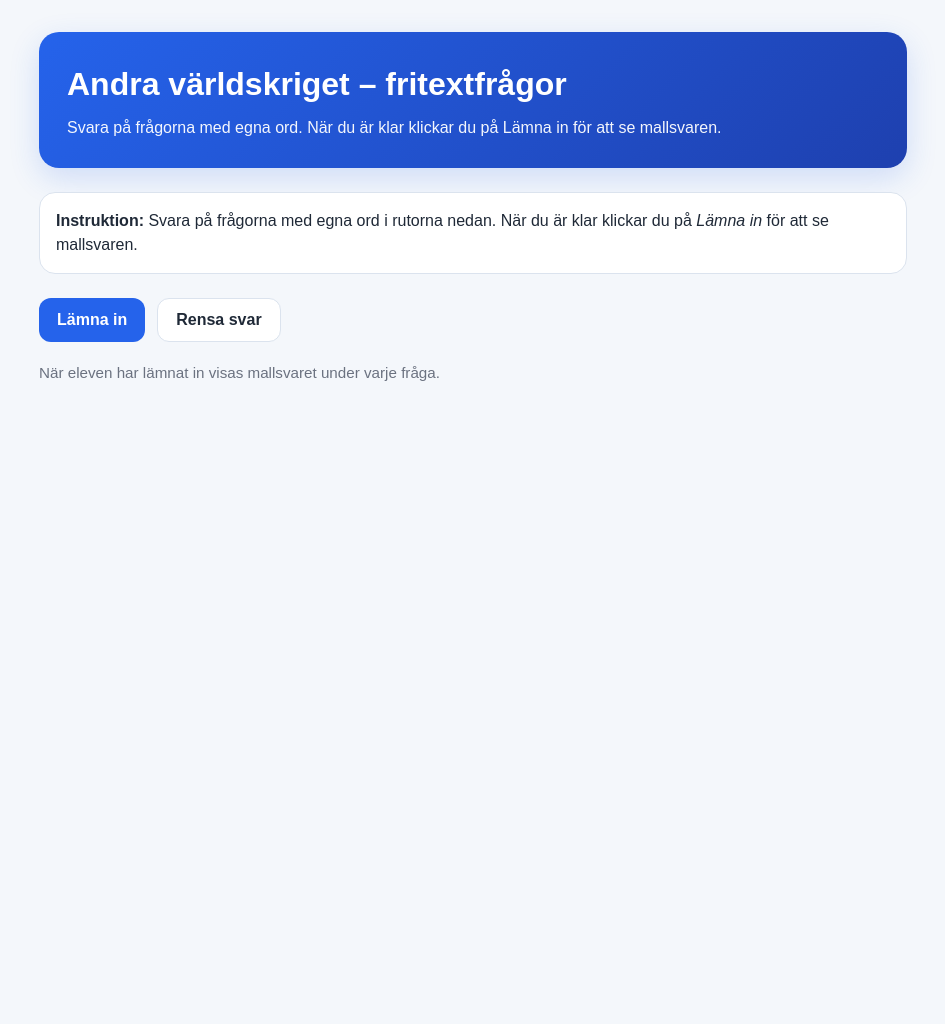
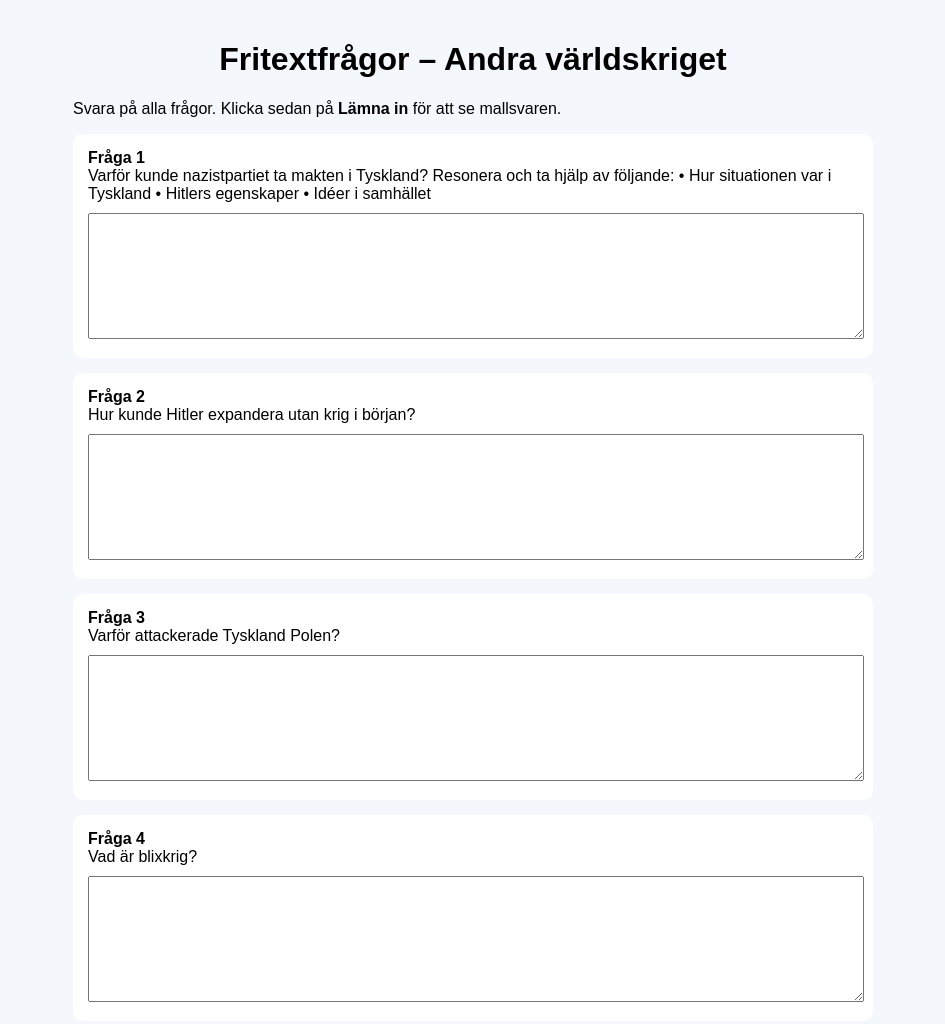
Before and after one commit to AlbinSvensson1878/WWII-fritext, a plain HTML site: page index.html in a window 1280 px wide. Shown: the top 1024 px of the page, without its empty margins (167-1112 px from the left). Before the commit the page ends 800 px from the top, so only its background shows below. Drawn offline with Linux system fonts and the light colour scheme.

Commit message:
Update index.html

```diff
--- a/index.html
+++ b/index.html
@@ -4,276 +4,163 @@
   <meta charset="UTF-8" />
   <meta name="viewport" content="width=device-width, initial-scale=1.0" />
   <title>Andra världskriget – fritextfrågor</title>
+
   <style>
-    :root {
-      --bg: #f4f7fb;
-      --card: #ffffff;
-      --text: #1f2937;
-      --muted: #6b7280;
-      --primary: #2563eb;
-      --primary-dark: #1d4ed8;
-      --border: #dbe3ee;
-      --success: #ecfdf5;
-      --success-border: #86efac;
-    }
-
-    * { box-sizing: border-box; }
-
     body {
+      font-family: Arial, sans-serif;
+      background: #f4f7fb;
       margin: 0;
-      font-family: Arial, Helvetica, sans-serif;
-      background: var(--bg);
-      color: var(--text);
-      line-height: 1.5;
+      padding: 20px;
     }
 
     .container {
-      max-width: 900px;
-      margin: 0 auto;
-      padding: 32px 16px 48px;
-    }
-
-    .header {
-      background: linear-gradient(135deg, #2563eb, #1e40af);
-      color: white;
-      border-radius: 20px;
-      padding: 28px;
-      margin-bottom: 24px;
-      box-shadow: 0 10px 30px rgba(37, 99, 235, 0.18);
+      max-width: 800px;
+      margin: auto;
     }
 
     h1 {
-      margin: 0 0 8px;
-      font-size: 2rem;
+      text-align: center;
     }
 
-    .subtitle {
-      margin: 0;
-      opacity: 0.95;
-    }
-
-    .info-box {
-      background: #fff;
-      border: 1px solid var(--border);
-      border-radius: 16px;
-      padding: 16px;
-      margin-bottom: 20px;
-    }
-
-    .question-card {
-      background: var(--card);
-      border: 1px solid var(--border);
-      border-radius: 18px;
-      padding: 20px;
-      margin-bottom: 18px;
-      box-shadow: 0 4px 14px rgba(0,0,0,0.04);
-    }
-
-    .question-title {
-      font-size: 1.15rem;
-      font-weight: bold;
-      margin-bottom: 8px;
-    }
-
-    .question-text {
-      margin-bottom: 12px;
+    .question {
+      background: white;
+      padding: 15px;
+      margin-bottom: 15px;
+      border-radius: 10px;
     }
 
     textarea {
       width: 100%;
-      min-height: 130px;
-      border: 1px solid #cbd5e1;
-      border-radius: 12px;
-      padding: 12px;
-      font-size: 1rem;
-      resize: vertical;
-      font-family: inherit;
-    }
-
-    textarea:focus {
-      outline: 2px solid #93c5fd;
-      border-color: var(--primary);
-    }
-
-    .button-row {
-      display: flex;
-      gap: 12px;
-      flex-wrap: wrap;
-      margin-top: 24px;
+      height: 120px;
+      margin-top: 10px;
     }
 
     button {
-      border: none;
-      border-radius: 12px;
-      padding: 12px 18px;
-      font-size: 1rem;
-      font-weight: bold;
-      cursor: pointer;
+      padding: 10px 20px;
+      font-size: 16px;
+      margin-top: 20px;
     }
 
-    .primary {
-      background: var(--primary);
-      color: white;
-    }
-
-    .primary:hover {
-      background: var(--primary-dark);
-    }
-
-    .secondary {
-      background: white;
-      color: var(--text);
-      border: 1px solid var(--border);
-    }
-
-    .answer-box {
+    .answer {
       display: none;
-      margin-top: 14px;
-      padding: 14px;
-      background: var(--success);
-      border: 1px solid var(--success-border);
-      border-radius: 12px;
-    }
-
-    .answer-label {
-      font-weight: bold;
-      margin-bottom: 6px;
+      background: #e6ffe6;
+      padding: 10px;
+      margin-top: 10px;
+      border-radius: 8px;
+      white-space: pre-line;
     }
 
     .warning {
-      margin-top: 16px;
-      color: #b91c1c;
-      font-weight: bold;
+      color: red;
       display: none;
-    }
-
-    .footer-note {
-      color: var(--muted);
-      margin-top: 20px;
-      font-size: 0.95rem;
+      margin-top: 10px;
     }
   </style>
 </head>
+
 <body>
 <div class="container">
-    <div class="header">
-      <h1>Andra världskriget – fritextfrågor</h1>
-      <p class="subtitle">Svara på frågorna med egna ord. När du är klar klickar du på Lämna in för att se mallsvaren.</p>
-    </div>
-
-    <div class="info-box">
-      <strong>Instruktion:</strong> Svara på frågorna med egna ord i rutorna nedan. När du är klar klickar du på <em>Lämna in</em> för att se mallsvaren.
-    </div>
+  <h1>Fritextfrågor – Andra världskriget</h1>
+  <p>Svara på alla frågor. Klicka sedan på <b>Lämna in</b> för att se mallsvaren.</p>
 
   <div id="questions"></div>
 
-    <div class="button-row">
-      <button class="primary" onclick="submitAnswers()">Lämna in</button>
-      <button class="secondary" onclick="resetAnswers()">Rensa svar</button>
+  <button onclick="submitAnswers()">Lämna in</button>
+  <button onclick="resetAnswers()">Rensa</button>
+
+  <div id="warning" class="warning">
+    Du måste svara på alla frågor först!
   </div>
-
-    <div id="warning" class="warning">Du behöver skriva något i alla svarsrutor först.</div>
-    <div class="footer-note">När eleven har lämnat in visas mallsvaret under varje fråga.</div>
 </div>
 
 <script>
 const questions = [
 {
-{
   title: "Fråga 1",
-  text: "Varför kunde nazistpartiet ta makten i Tyskland? Resonera och ta hjälp av följande:\n• Hur situationen var i Tyskland (politik och ekonomi)\n• Hitlers egenskaper\n• Idéer och värderingar i samhället",
-  modelAnswer: `Nazistpartiet kunde ta makten i Tyskland av flera orsaker. En viktig orsak var att landet befann sig i en svår situation efter första världskriget. Tyskland hade förlorat kriget och tvingats skriva under Versaillesfreden. Många upplevde detta som orättvist, och landet fick stora ekonomiska problem.
+  text: "Varför kunde nazistpartiet ta makten i Tyskland? Resonera och ta hjälp av följande:\n• Hur situationen var i Tyskland\n• Hitlers egenskaper\n• Idéer i samhället",
+  modelAnswer: `Nazistpartiet kunde ta makten i Tyskland av flera orsaker. En viktig orsak var att landet hade stora problem efter första världskriget. Tyskland hade förlorat kriget och tvingats skriva under Versaillesfreden, vilket många upplevde som orättvist.
 
-Under 1930-talet blev situationen ännu värre när den stora depressionen slog till. Många blev arbetslösa och fattiga. Förtroendet för demokratin minskade eftersom många tyckte att politikerna inte kunde lösa problemen.
+Under 1930-talet blev situationen ännu värre när den stora depressionen slog till. Många människor blev arbetslösa och fattiga. Förtroendet för demokratin minskade eftersom många tyckte att politikerna inte kunde lösa problemen.
 
-En annan viktig orsak var Adolf Hitler själv. Han var en stark talare och kunde påverka människor genom sina tal och sin propaganda. Han lovade att göra Tyskland starkt igen, skapa jobb och återställa landets stolthet. Många människor började därför stödja honom.
+En annan viktig orsak var Adolf Hitler. Han var en skicklig talare och använde propaganda för att påverka människor. Han lovade jobb och att göra Tyskland starkt igen.
 
-Nazistpartiet utnyttjade också idéer som redan fanns i samhället. Nationalism var stark, och många ville att Tyskland skulle bli en stormakt igen. Det fanns också antisemitism, vilket nazisterna använde när de skyllde landets problem på judar och andra grupper.
+Nazisterna utnyttjade också idéer som redan fanns i samhället, som nationalism och antisemitism. De skyllde problemen på olika grupper och lovade enkla lösningar.
 
-Sammanfattningsvis tog nazistpartiet makten på grund av en kombination av ekonomisk kris, svag demokrati, Hitlers ledarskap och idéer i samhället som nazisterna kunde utnyttja.`
+Sammanfattningsvis tog nazistpartiet makten på grund av ekonomiska problem, svag demokrati, Hitlers ledarskap och idéer i samhället.`
 },
+
 {
   title: "Fråga 2",
   text: "Hur kunde Hitler expandera utan krig i början?",
-        modelAnswer: `Hitler började bryta mot Versaillesfreden steg för steg, men andra länder reagerade svagt. Han rustade upp militären och skickade trupper till Rhenlandet 1936. Varken Frankrike eller Storbritannien ingrep militärt.
+  modelAnswer: `Hitler började bryta mot Versaillesfreden steg för steg. Han byggde upp militären och skickade trupper till Rhenlandet 1936 utan att andra länder ingrep.
 
-1938 genomfördes Anschluss, där Tyskland tog över Österrike. Samma år krävde Hitler områden i Tjeckoslovakien med många tysktalande invånare. Vid Münchenöverenskommelsen gick Storbritannien och Frankrike med på detta i hopp om att bevara freden.
+1938 tog Tyskland över Österrike (Anschluss). Samma år fick Hitler områden i Tjeckoslovakien genom Münchenöverenskommelsen.
 
-Denna politik kallas eftergiftspolitik. Länderna ville undvika ett nytt krig och trodde att Hitlers krav skulle ta slut. Därför kunde Tyskland expandera utan att det blev krig i början.`
+Storbritannien och Frankrike ville undvika krig och lät därför Hitler fortsätta. Detta kallas eftergiftspolitik.`
 },
+
 {
   title: "Fråga 3",
-        text: "Varför attackerade Tyskland Polen och vilken roll spelade relationen med Sovjetunionen?",
-        modelAnswer: `Hitler ville expandera österut och skapa "livsrum" för tyskar. Polen låg strategiskt och hade områden som Tyskland tidigare förlorat efter första världskriget.
+  text: "Varför attackerade Tyskland Polen?",
+  modelAnswer: `Hitler ville utöka Tyskland och skapa livsrum. Polen hade områden som Tyskland tidigare förlorat.
 
-För att undvika ett tvåfrontskrig slöt Tyskland och Sovjetunionen Molotov–Ribbentrop-pakten. I ett hemligt tillägg delade de upp Östeuropa mellan sig, inklusive Polen.
+Tyskland och Sovjetunionen skrev ett avtal där de delade upp Polen mellan sig. När Tyskland attackerade Polen 1939 startade andra världskriget.`
+},
 
-Den 1 september 1939 attackerade Tyskland Polen från väst. Några veckor senare gick Sovjetunionen in från öst. Detta gjorde att Polen snabbt besegrades. Angreppet fick Storbritannien och Frankrike att förklara krig mot Tyskland, vilket startade andra världskriget.`
-      },
 {
   title: "Fråga 4",
-        text: "Vad menas med blixkrig och varför var det framgångsrikt?",
-        modelAnswer: `Blixkrig (tyska "Blitzkrieg") var en snabb och rörlig krigföring. Den byggde på att flygplan bombade viktiga mål samtidigt som stridsvagnar och motoriserade trupper snabbt ryckte fram. Målet var att bryta igenom fiendens linjer och skapa förvirring innan motståndaren hann organisera sig.
+  text: "Vad är blixkrig?",
+  modelAnswer: `Blixkrig är en snabb krigsmetod där flyg och stridsvagnar används tillsammans för att snabbt slå ut fienden.
 
-Tyskland använde denna taktik när de anföll Polen 1939 och senare Frankrike 1940. Genom snabb kommunikation, radio och samordning mellan flyg och marktrupper kunde de omringa fienden.
-
-Blixkriget var framgångsrikt eftersom många länder fortfarande planerade för ett långsamt skyttegravskrig som under första världskriget. De var inte redo för snabba anfall, vilket gav Tyskland stora tidiga segrar.`
+Metoden var effektiv eftersom många länder inte var förberedda på snabba attacker.`
 }
 ];
 
-    const questionsContainer = document.getElementById('questions');
+const container = document.getElementById("questions");
 
-    function renderQuestions() {
-      questionsContainer.innerHTML = '';
-      questions.forEach((q, index) => {
-        const card = document.createElement('div');
-        card.className = 'question-card';
+questions.forEach((q, i) => {
+  const div = document.createElement("div");
+  div.className = "question";
 
-        card.innerHTML = `
-          <div class="question-title">${q.title}</div>
-          <div class="question-text">${q.text}</div>
-          <textarea id="answer-${index}" placeholder="Skriv ditt svar här..."></textarea>
-          <div id="model-${index}" class="answer-box">
-            <div class="answer-label">Mallsvar:</div>
-            <div style="white-space: pre-line;">${q.modelAnswer}</div>
-          </div>
+  div.innerHTML = `
+    <b>${q.title}</b><br>
+    ${q.text}
+    <textarea id="answer-${i}"></textarea>
+    <div id="model-${i}" class="answer">${q.modelAnswer}</div>
   `;
 
-        questionsContainer.appendChild(card);
+  container.appendChild(div);
 });
-    }
 
 function submitAnswers() {
-      const warning = document.getElementById('warning');
   let allAnswered = true;
 
-      questions.forEach((_, index) => {
-        const answer = document.getElementById(`answer-${index}`).value.trim();
-        if (!answer) {
-          allAnswered = false;
-        }
+  questions.forEach((_, i) => {
+    const val = document.getElementById(`answer-${i}`).value.trim();
+    if (!val) allAnswered = false;
   });
 
   if (!allAnswered) {
-        warning.style.display = 'block';
+    document.getElementById("warning").style.display = "block";
     return;
   }
 
-      warning.style.display = 'none';
-      questions.forEach((_, index) => {
-        document.getElementById(`model-${index}`).style.display = 'block';
+  document.getElementById("warning").style.display = "none";
+
+  questions.forEach((_, i) => {
+    document.getElementById(`model-${i}`).style.display = "block";
   });
 }
 
 function resetAnswers() {
-      document.getElementById('warning').style.display = 'none';
-      questions.forEach((_, index) => {
-        document.getElementById(`answer-${index}`).value = '';
-        document.getElementById(`model-${index}`).style.display = 'none';
+  document.getElementById("warning").style.display = "none";
+
+  questions.forEach((_, i) => {
+    document.getElementById(`answer-${i}`).value = "";
+    document.getElementById(`model-${i}`).style.display = "none";
   });
 }
+</script>
 
-    renderQuestions();
-  </script>
 </body>
 </html>
```
Lines whose indentation alone changed are shown as unchanged.
